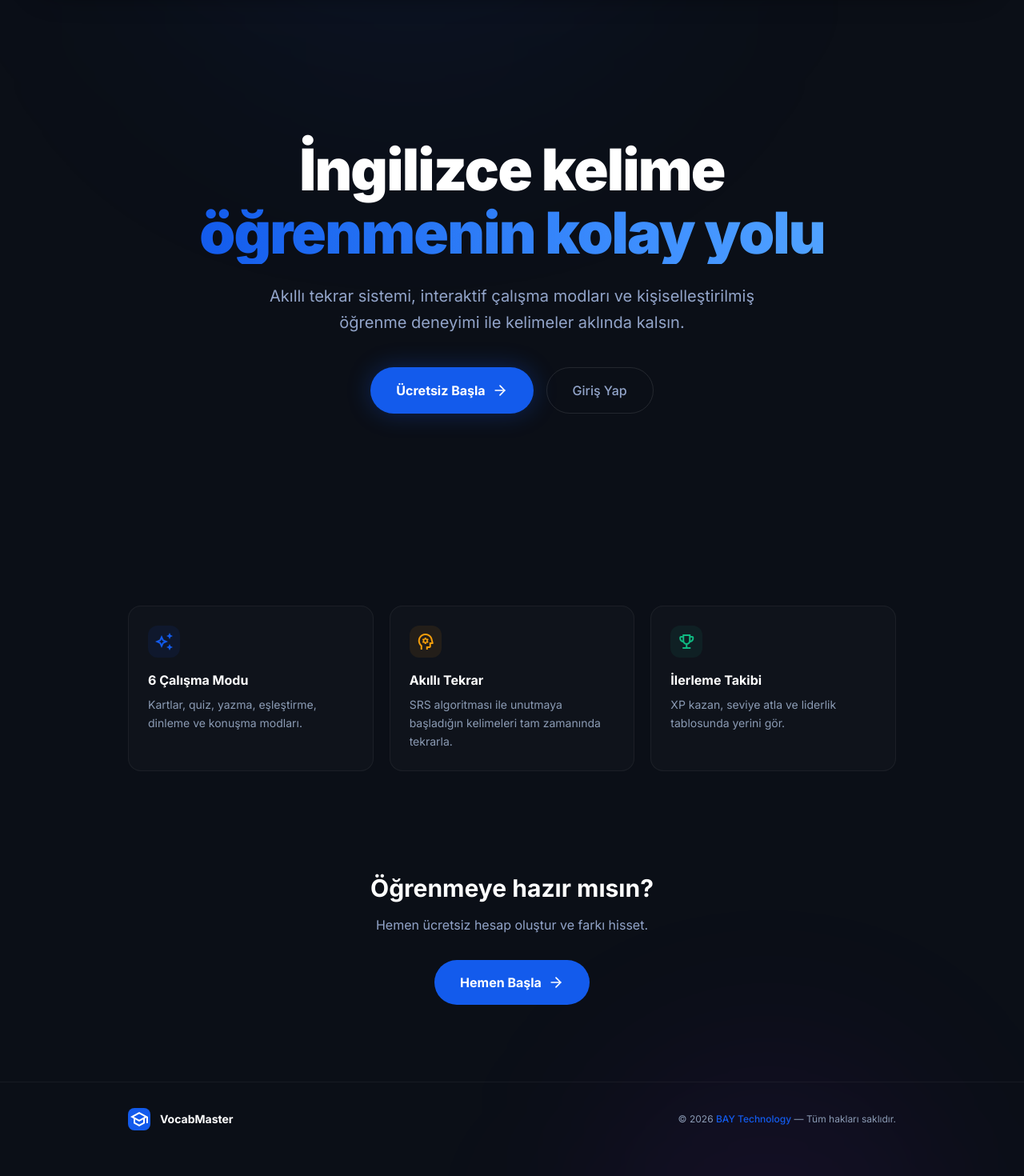
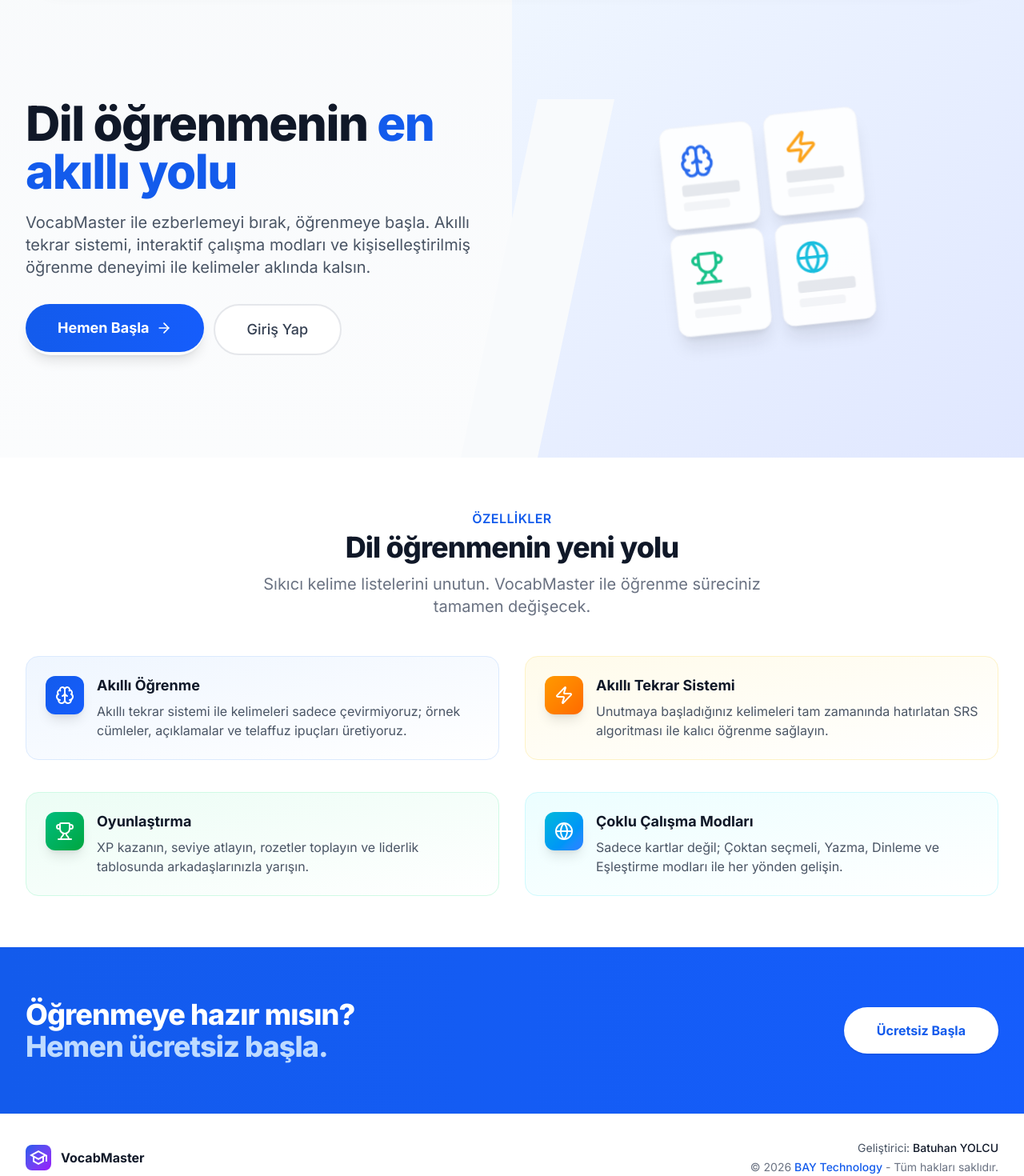
Before and after one commit to BatuhanYolcu1/vocabmaster, a Next.js app: page / in a window 1280 px wide. Shown: the part 100-1570 px from the top of the page at 80% size. Built offline with nearby package versions, Linux system fonts and the light colour scheme; no server answers.

Commit message:
revert: landing page beyaz temiz tasarima geri donuld

```diff
--- a/src/components/LandingPage.tsx
+++ b/src/components/LandingPage.tsx
@@ -1,117 +1,200 @@
 'use client';
 
 import Link from 'next/link';
-import { ArrowRight } from 'lucide-react';
+import { ArrowRight, Brain, Zap, Trophy, Globe } from 'lucide-react';
 
 export default function LandingPage() {
     return (
-        <div className="bg-[#0b0f17] min-h-screen -mt-24 pt-24 -mb-12 pb-12 text-white relative overflow-hidden">
-            {/* Subtle ambient background */}
-            <div className="fixed inset-0 overflow-hidden pointer-events-none">
-                <div className="absolute top-[-30%] left-[20%] w-[40%] h-[40%] rounded-full bg-[#135bec]/10 blur-[150px]" />
-                <div className="absolute bottom-[-20%] right-[10%] w-[30%] h-[30%] rounded-full bg-purple-600/8 blur-[120px]" />
-            </div>
+        <div className="bg-gradient-to-b from-slate-50 to-white min-h-screen -mt-24 pt-24 -mb-12 pb-12">
+            {/* Hero Section */}
+            <div className="relative overflow-hidden">
+                <div className="mx-auto max-w-7xl">
+                    <div className="relative z-10 pb-8 sm:pb-16 md:pb-20 lg:w-full lg:max-w-2xl lg:pb-28 xl:pb-32">
+                        <svg
+                            className="absolute inset-y-0 right-0 hidden h-full w-48 translate-x-1/2 transform text-slate-50 lg:block"
+                            fill="currentColor"
+                            viewBox="0 0 100 100"
+                            preserveAspectRatio="none"
+                            aria-hidden="true"
+                        >
+                            <polygon points="50,0 100,0 50,100 0,100" />
+                        </svg>
 
-            {/* Hero Section */}
-            <div className="relative z-10">
-                <div className="mx-auto max-w-5xl px-4 sm:px-6 lg:px-8">
-                    <div className="flex flex-col items-center text-center py-20 sm:py-28 md:py-36 lg:py-44">
-                        <h1 className="text-4xl sm:text-5xl md:text-6xl lg:text-7xl font-black tracking-tight mb-6 leading-[1.1]">
-                            <span className="block">İngilizce kelime</span>
-                            <span className="block text-transparent bg-clip-text bg-gradient-to-r from-[#135bec] to-blue-400">öğrenmenin kolay yolu</span>
+                        <main className="mx-auto mt-16 max-w-7xl px-4 sm:mt-20 sm:px-6 md:mt-24 lg:mt-28 lg:px-8 xl:mt-32">
+                            <div className="sm:text-center lg:text-left">
+                                <h1 className="text-4xl font-extrabold tracking-tight text-gray-900 sm:text-5xl md:text-6xl">
+                                    <span className="block xl:inline">Dil öğrenmenin</span>{' '}
+                                    <span className="block text-[#135bec] xl:inline">en akıllı yolu</span>
                                 </h1>
-                        <p className="text-lg sm:text-xl text-[#92a4c9] max-w-2xl mb-10 leading-relaxed">
-                            Akıllı tekrar sistemi, interaktif çalışma modları ve kişiselleştirilmiş öğrenme deneyimi ile kelimeler aklında kalsın.
+                                <p className="mt-3 text-base text-gray-600 sm:mx-auto sm:mt-5 sm:max-w-xl sm:text-lg md:mt-5 md:text-xl lg:mx-0">
+                                    VocabMaster ile ezberlemeyi bırak, öğrenmeye başla. Akıllı tekrar sistemi, interaktif çalışma modları ve kişiselleştirilmiş öğrenme deneyimi ile kelimeler aklında kalsın.
                                 </p>
-                        <div className="flex flex-col sm:flex-row gap-4">
+                                <div className="mt-5 sm:mt-8 sm:flex sm:justify-center lg:justify-start">
+                                    <div className="rounded-full shadow-lg">
                                         <Link
                                             href="/register"
-                                className="group inline-flex items-center justify-center rounded-full bg-[#135bec] px-8 py-4 text-base font-bold text-white shadow-[0_0_30px_rgba(19,91,236,0.3)] hover:shadow-[0_0_40px_rgba(19,91,236,0.5)] hover:scale-[1.02] transition-all duration-300"
+                                            className="flex w-full items-center justify-center rounded-full bg-gradient-to-r from-[#135bec] to-blue-600 px-8 py-3 text-base font-bold text-white hover:shadow-[0_4px_20px_rgba(19,91,236,0.4)] transition-all md:py-4 md:px-10 md:text-lg"
                                         >
-                                Ücretsiz Başla
-                                <ArrowRight className="ml-2 w-5 h-5 group-hover:translate-x-1 transition-transform" />
+                                            Hemen Başla
+                                            <ArrowRight className="ml-2 w-5 h-5" />
                                         </Link>
+                                    </div>
+                                    <div className="mt-3 sm:mt-0 sm:ml-3">
                                         <Link
                                             href="/login"
-                                className="inline-flex items-center justify-center rounded-full border border-white/10 px-8 py-4 text-base font-medium text-[#92a4c9] hover:text-white hover:border-white/20 hover:bg-white/5 transition-all"
+                                            className="flex w-full items-center justify-center rounded-full border-2 border-gray-200 bg-white px-8 py-3 text-base font-medium text-gray-700 hover:bg-gray-50 hover:border-gray-300 transition-all md:py-4 md:px-10 md:text-lg"
                                         >
                                             Giriş Yap
                                         </Link>
                                     </div>
                                 </div>
                             </div>
+                        </main>
                     </div>
-
-            {/* Features */}
-            <div className="relative z-10 py-16">
-                <div className="max-w-5xl mx-auto px-4 sm:px-6 lg:px-8">
-                    <div className="grid grid-cols-1 sm:grid-cols-2 lg:grid-cols-3 gap-5">
-                        {[
-                            {
-                                icon: 'auto_awesome',
-                                title: '6 Çalışma Modu',
-                                desc: 'Kartlar, quiz, yazma, eşleştirme, dinleme ve konuşma modları.',
-                                color: '#135bec'
-                            },
-                            {
-                                icon: 'psychology',
-                                title: 'Akıllı Tekrar',
-                                desc: 'SRS algoritması ile unutmaya başladığın kelimeleri tam zamanında tekrarla.',
-                                color: '#f59e0b'
-                            },
-                            {
-                                icon: 'emoji_events',
-                                title: 'İlerleme Takibi',
-                                desc: 'XP kazan, seviye atla ve liderlik tablosunda yerini gör.',
-                                color: '#10b981'
-                            }
-                        ].map((feature) => (
-                            <div key={feature.title} className="rounded-2xl border border-white/5 bg-white/[0.02] p-6 hover:bg-white/[0.04] hover:border-white/10 transition-all">
-                                <div
-                                    className="w-10 h-10 rounded-xl flex items-center justify-center mb-4"
-                                    style={{ backgroundColor: `${feature.color}15` }}
-                                >
-                                    <span className="material-symbols-outlined" style={{ color: feature.color }}>{feature.icon}</span>
                 </div>
-                                <h3 className="text-base font-bold text-white mb-2">{feature.title}</h3>
-                                <p className="text-sm text-[#8b9bb4] leading-relaxed">{feature.desc}</p>
+                <div className="lg:absolute lg:inset-y-0 lg:right-0 lg:w-1/2 bg-gradient-to-br from-blue-50 to-indigo-100 flex items-center justify-center">
+                    {/* Abstract Decorative Element */}
+                    <div className="grid grid-cols-2 gap-4 p-8 opacity-90 transform -rotate-6 scale-90">
+                        <div className="bg-white p-6 rounded-2xl shadow-xl hover:shadow-2xl transition-shadow border border-gray-100" style={{ animation: 'float 3s ease-in-out infinite' }}>
+                            <Brain className="w-12 h-12 text-[#135bec] mb-2" />
+                            <div className="h-4 bg-gray-200 rounded w-20 mb-2"></div>
+                            <div className="h-3 bg-gray-100 rounded w-16"></div>
                         </div>
-                        ))}
+                        <div className="bg-white p-6 rounded-2xl shadow-xl hover:shadow-2xl transition-shadow border border-gray-100" style={{ animation: 'float 3s ease-in-out infinite', animationDelay: '0.5s' }}>
+                            <Zap className="w-12 h-12 text-amber-500 mb-2" />
+                            <div className="h-4 bg-gray-200 rounded w-20 mb-2"></div>
+                            <div className="h-3 bg-gray-100 rounded w-16"></div>
+                        </div>
+                        <div className="bg-white p-6 rounded-2xl shadow-xl hover:shadow-2xl transition-shadow border border-gray-100" style={{ animation: 'float 3s ease-in-out infinite', animationDelay: '1s' }}>
+                            <Trophy className="w-12 h-12 text-emerald-500 mb-2" />
+                            <div className="h-4 bg-gray-200 rounded w-20 mb-2"></div>
+                            <div className="h-3 bg-gray-100 rounded w-16"></div>
+                        </div>
+                        <div className="bg-white p-6 rounded-2xl shadow-xl hover:shadow-2xl transition-shadow border border-gray-100" style={{ animation: 'float 3s ease-in-out infinite', animationDelay: '1.5s' }}>
+                            <Globe className="w-12 h-12 text-cyan-500 mb-2" />
+                            <div className="h-4 bg-gray-200 rounded w-20 mb-2"></div>
+                            <div className="h-3 bg-gray-100 rounded w-16"></div>
+                        </div>
                     </div>
                 </div>
             </div>
 
-            {/* CTA */}
-            <div className="relative z-10 py-16">
-                <div className="max-w-3xl mx-auto px-4 sm:px-6 text-center">
-                    <h2 className="text-2xl sm:text-3xl font-bold text-white mb-4">Öğrenmeye hazır mısın?</h2>
-                    <p className="text-[#92a4c9] mb-8">Hemen ücretsiz hesap oluştur ve farkı hisset.</p>
+            {/* Feature Section */}
+            <div className="bg-white py-16">
+                <div className="max-w-7xl mx-auto px-4 sm:px-6 lg:px-8">
+                    <div className="lg:text-center">
+                        <h2 className="text-base text-[#135bec] font-semibold tracking-wide uppercase">Özellikler</h2>
+                        <p className="mt-2 text-3xl leading-8 font-extrabold tracking-tight text-gray-900 sm:text-4xl">
+                            Dil öğrenmenin yeni yolu
+                        </p>
+                        <p className="mt-4 max-w-2xl text-xl text-gray-500 lg:mx-auto">
+                            Sıkıcı kelime listelerini unutun. VocabMaster ile öğrenme süreciniz tamamen değişecek.
+                        </p>
+                    </div>
+
+                    <div className="mt-12">
+                        <dl className="space-y-10 md:space-y-0 md:grid md:grid-cols-2 md:gap-x-8 md:gap-y-10">
+                            <div className="relative bg-gradient-to-br from-blue-50 to-white p-6 rounded-2xl border border-blue-100">
+                                <dt>
+                                    <div className="absolute flex items-center justify-center h-12 w-12 rounded-xl bg-gradient-to-br from-[#135bec] to-blue-600 text-white shadow-lg">
+                                        <Brain className="h-6 w-6" aria-hidden="true" />
+                                    </div>
+                                    <p className="ml-16 text-lg leading-6 font-bold text-gray-900">Akıllı Öğrenme</p>
+                                </dt>
+                                <dd className="mt-2 ml-16 text-base text-gray-600">
+                                    Akıllı tekrar sistemi ile kelimeleri sadece çevirmiyoruz; örnek cümleler, açıklamalar ve telaffuz ipuçları üretiyoruz.
+                                </dd>
+                            </div>
+
+                            <div className="relative bg-gradient-to-br from-amber-50 to-white p-6 rounded-2xl border border-amber-100">
+                                <dt>
+                                    <div className="absolute flex items-center justify-center h-12 w-12 rounded-xl bg-gradient-to-br from-amber-500 to-orange-500 text-white shadow-lg">
+                                        <Zap className="h-6 w-6" aria-hidden="true" />
+                                    </div>
+                                    <p className="ml-16 text-lg leading-6 font-bold text-gray-900">Akıllı Tekrar Sistemi</p>
+                                </dt>
+                                <dd className="mt-2 ml-16 text-base text-gray-600">
+                                    Unutmaya başladığınız kelimeleri tam zamanında hatırlatan SRS algoritması ile kalıcı öğrenme sağlayın.
+                                </dd>
+                            </div>
+
+                            <div className="relative bg-gradient-to-br from-emerald-50 to-white p-6 rounded-2xl border border-emerald-100">
+                                <dt>
+                                    <div className="absolute flex items-center justify-center h-12 w-12 rounded-xl bg-gradient-to-br from-emerald-500 to-green-600 text-white shadow-lg">
+                                        <Trophy className="h-6 w-6" aria-hidden="true" />
+                                    </div>
+                                    <p className="ml-16 text-lg leading-6 font-bold text-gray-900">Oyunlaştırma</p>
+                                </dt>
+                                <dd className="mt-2 ml-16 text-base text-gray-600">
+                                    XP kazanın, seviye atlayın, rozetler toplayın ve liderlik tablosunda arkadaşlarınızla yarışın.
+                                </dd>
+                            </div>
+
+                            <div className="relative bg-gradient-to-br from-cyan-50 to-white p-6 rounded-2xl border border-cyan-100">
+                                <dt>
+                                    <div className="absolute flex items-center justify-center h-12 w-12 rounded-xl bg-gradient-to-br from-cyan-500 to-blue-500 text-white shadow-lg">
+                                        <Globe className="h-6 w-6" aria-hidden="true" />
+                                    </div>
+                                    <p className="ml-16 text-lg leading-6 font-bold text-gray-900">Çoklu Çalışma Modları</p>
+                                </dt>
+                                <dd className="mt-2 ml-16 text-base text-gray-600">
+                                    Sadece kartlar değil; Çoktan seçmeli, Yazma, Dinleme ve Eşleştirme modları ile her yönden gelişin.
+                                </dd>
+                            </div>
+                        </dl>
+                    </div>
+                </div>
+            </div>
+
+            {/* CTA Section */}
+            <div className="bg-gradient-to-r from-[#135bec] to-blue-600">
+                <div className="max-w-7xl mx-auto py-12 px-4 sm:px-6 lg:py-16 lg:px-8 lg:flex lg:items-center lg:justify-between">
+                    <h2 className="text-3xl font-extrabold tracking-tight text-white sm:text-4xl">
+                        <span className="block">Öğrenmeye hazır mısın?</span>
+                        <span className="block text-blue-200">Hemen ücretsiz başla.</span>
+                    </h2>
+                    <div className="mt-8 flex lg:mt-0 lg:flex-shrink-0">
+                        <div className="inline-flex rounded-full shadow">
                             <Link
                                 href="/register"
-                        className="inline-flex items-center px-8 py-4 rounded-full bg-[#135bec] text-white font-bold hover:shadow-[0_0_30px_rgba(19,91,236,0.4)] hover:scale-[1.02] transition-all duration-300"
+                                className="inline-flex items-center justify-center px-8 py-3 border border-transparent text-base font-bold rounded-full text-[#135bec] bg-white hover:bg-gray-50 transition-all md:py-4 md:px-10"
                             >
-                        Hemen Başla
-                        <ArrowRight className="ml-2 w-5 h-5" />
+                                Ücretsiz Başla
                             </Link>
+                        </div>
+                    </div>
                 </div>
             </div>
 
             {/* Footer */}
-            <footer className="relative z-10 border-t border-white/5 py-8 mt-8">
-                <div className="max-w-5xl mx-auto px-4 sm:px-6 lg:px-8">
+            <footer className="bg-white border-t border-gray-100 py-8">
+                <div className="max-w-7xl mx-auto px-4 sm:px-6 lg:px-8">
                     <div className="flex flex-col md:flex-row items-center justify-between gap-4">
                         <div className="flex items-center gap-3">
-                            <div className="w-7 h-7 flex items-center justify-center rounded-lg bg-[#135bec]">
-                                <span className="material-symbols-outlined text-white text-[16px]">school</span>
+                            <div className="w-8 h-8 flex items-center justify-center rounded-lg bg-gradient-to-br from-[#135bec] to-purple-600">
+                                <span className="material-symbols-outlined text-white text-[18px]">school</span>
                             </div>
-                            <span className="text-white font-bold text-sm">VocabMaster</span>
+                            <span className="text-gray-900 font-bold">VocabMaster</span>
                         </div>
-                        <p className="text-[#8b9bb4] text-xs">
-                            © {new Date().getFullYear()} <span className="font-medium text-[#135bec]">BAY Technology</span> — Tüm hakları saklıdır.
+                        <div className="text-center md:text-right">
+                            <p className="text-gray-600 text-sm">
+                                Geliştirici: <span className="font-medium text-gray-900">Batuhan YOLCU</span>
+                            </p>
+                            <p className="text-gray-500 text-sm mt-1">
+                                © {new Date().getFullYear()} <span className="font-medium text-[#135bec]">BAY Technology</span> - Tüm hakları saklıdır.
                             </p>
                         </div>
                     </div>
+                </div>
             </footer>
+
+            {/* Float animation */}
+            <style jsx>{`
+                @keyframes float {
+                    0%, 100% { transform: translateY(0px); }
+                    50% { transform: translateY(-10px); }
+                }
+            `}</style>
         </div>
     );
 }
```
Also changed, not shown: src/components/Navbar.tsx (+4 -4 lines). Lines whose indentation alone changed are shown as unchanged.
